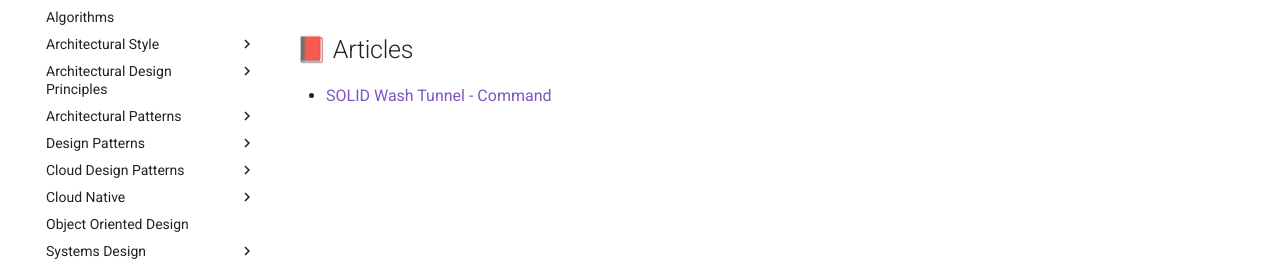
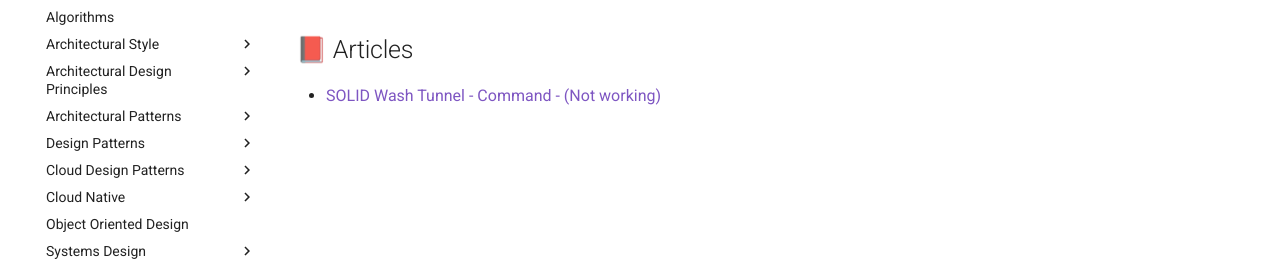
Before and after one commit to mehdihadeli/awesome-software-architecture, an MkDocs documentation site: the page built from docs/design-patterns/command-pattern.md, in a window 1280 px wide. Shown: the part 148-418 px from the top of the page. Built offline with MkDocs 1.6.1 and Material for MkDocs 9.7.7, drawn with Linux system fonts in a browser that asks for light colours; comment, search, counter and statistics services are not loaded.

Commit message:
Update command-pattern.md

```diff
--- a/docs/design-patterns/command-pattern.md
+++ b/docs/design-patterns/command-pattern.md
@@ -1,4 +1,4 @@
 # Command Pattern
 
 ## 📕 Articles
-- [SOLID Wash Tunnel - Command](https://www.ledjonbehluli.com/posts/wash-tunnel/command/)
+- [SOLID Wash Tunnel - Command - (Not working)](https://www.ledjonbehluli.com/posts/wash-tunnel/command/)
```
